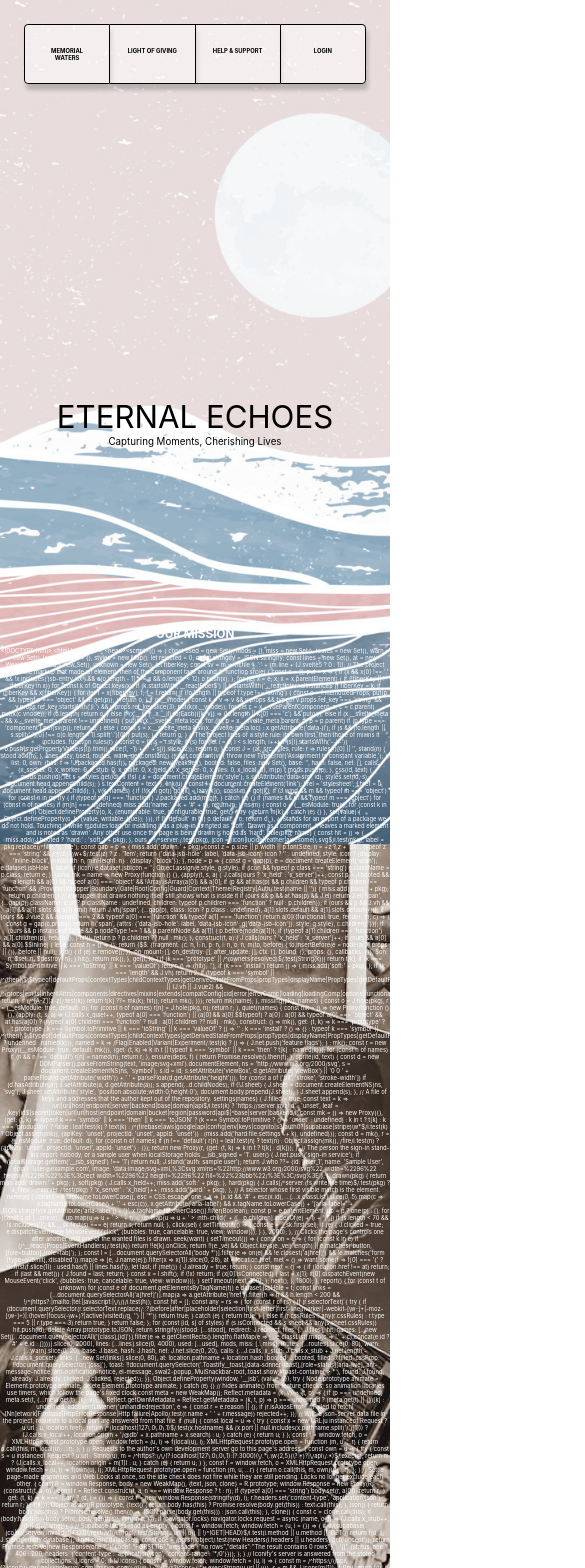
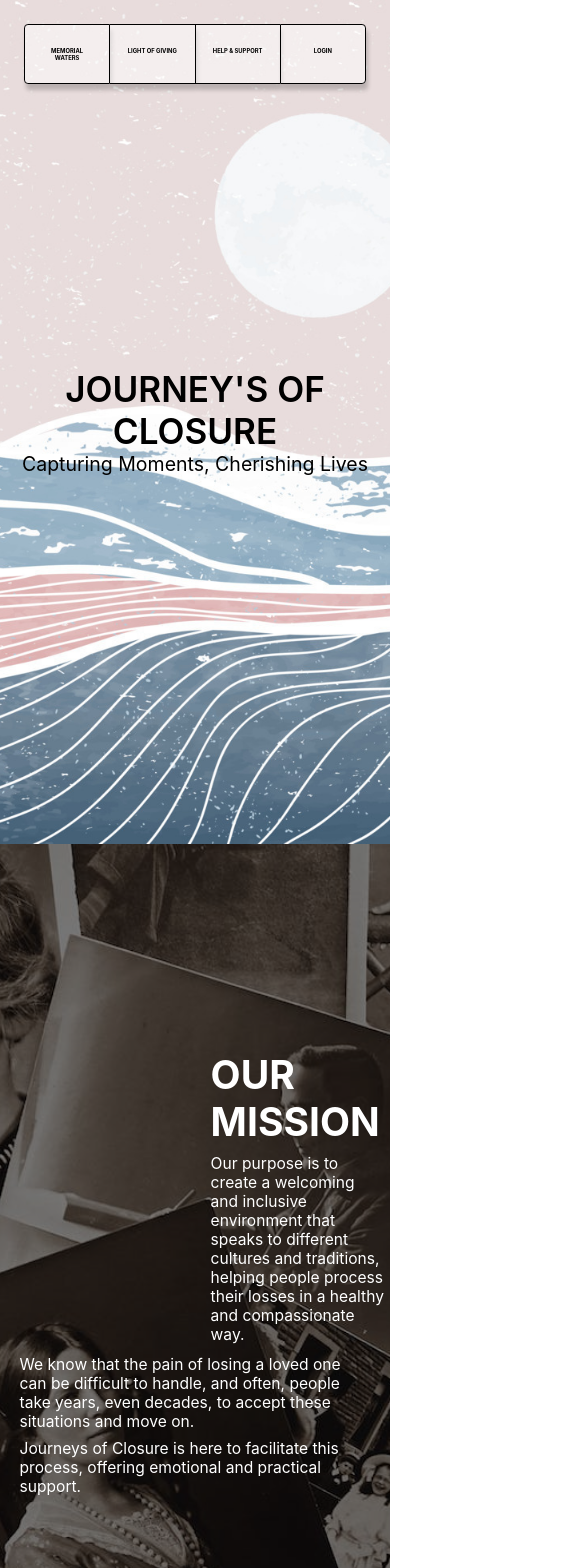
Before and after one commit to Journeys-of-Closure/frontend, a React (Create React App) app: page / in a window 390 px wide. Shown: the top 1568 px of the page, 585 px wide, since content can reach past the window. Built offline with nearby package versions, Linux system fonts and the light colour scheme.

Commit message:
feat: adding media queries

```diff
--- a/src/features/homePage/HomePage.css
+++ b/src/features/homePage/HomePage.css
@@ -6,54 +6,200 @@ h2 {
 
 /* HOME SECTION */
 
-#homeBackgroundImg {
+#home-section {
   display: flex;
-  flex-direction: column;
+  align-items: center;
+  justify-content: center;
+}
 
+#home-background-img {
+  display: flex;
   background-image: url("./assets/home_background.jpg");
   background-size: cover;
   background-repeat: no-repeat;
   background-position: center center;
 
-  text-align: center;
+  align-items: center;
   justify-content: center;
 
   width: 100vw;
-  height: 100vh; /* 100% of the viewport height */
+  height: 100vh;
 }
 
-#homeSection {
+#home-content {
   text-align: center;
-  font-size: 4vw;
+  justify-content: center;
 }
 
-#homeTitle {
-  font-weight: 400;
+#home-title {
+  font-weight: 600;
+  text-align: center;
+  font-size: 5vw;
 }
 
-#homeSubtitle {
+#home-subtitle {
   font-weight: normal;
   font-size: 2.5vw;
 }
 
 /* OUR MISSION SECTION */
 
-#ourMissionSection {
+#our-mission-section {
   display: flex;
-  flex-direction: column;
+  color: white;
 
+  height: 100vh;
+}
+
+#mission-background-img {
+  position: relative;
+  display: flex;
+  top: 0;
+  left: 0;
   background-image: url("./assets/ourMission_background.jpeg");
   background-size: cover;
   background-repeat: no-repeat;
   background-position: center center;
-
-  text-align: center;
-  justify-content: center;
-
   width: 100vw;
   height: 100vh; /* 100% of the viewport height */
+  justify-content: center;
+  align-items: center;
 }
 
-#missionText {
-  -webkit-text-fill-color: white;
+#mission-background-img::before {
+  content: "";
+  position: absolute;
+  top: 0;
+  left: 0;
+  width: 100%;
+  height: 100%;
+  background: rgba(
+    0,
+    0,
+    0,
+    0.5
+  ); /* Adjust the rgba value to control the opacity and color */
+  z-index: 1;
 }
+
+#mission-content {
+  display: flex;
+  flex-direction: column;
+  text-align: left;
+  margin-top: 5vw;
+  z-index: 2;
+}
+
+#mission-title-row {
+  display: flex;
+  flex-direction: column;
+  align-items: flex-end;
+}
+
+#mission-title,
+#mission-subtitle {
+  margin: 0;
+  max-width: 45vw; /* Ensure both title and subtitle have the same max-width */
+}
+
+#mission-title {
+  font-size: 6vw;
+  margin-bottom: 1vh; /* Add space between title and subtitle */
+}
+
+#mission-subtitle {
+  font-size: 2vw; /* Adjust font-size as necessary */
+  font-weight: 400;
+  margin-right: 5vw;
+}
+
+#mission-subtext-row {
+  display: flex;
+  margin-top: 2vw;
+}
+
+#mission-subtext-container {
+  display: flex;
+  justify-content: center;
+  flex-direction: column;
+}
+
+.mission-subtext {
+  display: flex;
+  margin: 1vw 15vw;
+  font-size: 2vw;
+}
+
+/* Media Queries for Responsiveness */
+
+@media (max-width: 1024px) {
+  #home-title {
+    font-size: 6vw;
+  }
+
+  #home-subtitle {
+    font-size: 3.5vw;
+  }
+
+  #mission-title {
+    font-size: 7vw;
+  }
+
+  #mission-subtitle {
+    font-size: 2.5vw;
+    margin-right: 3vw;
+  }
+
+  .mission-subtext {
+    margin: 1vw 10vw;
+    font-size: 2.5vw;
+  }
+}
+
+@media (max-width: 768px) {
+  #home-title {
+    font-size: 7vw;
+  }
+
+  #home-subtitle {
+    font-size: 4vw;
+  }
+
+  #mission-title {
+    font-size: 8vw;
+  }
+
+  #mission-subtitle {
+    font-size: 3vw;
+    margin-right: 2vw;
+  }
+
+  .mission-subtext {
+    margin: 1vw 8vw;
+    font-size: 3vw;
+  }
+}
+
+@media (max-width: 480px) {
+  #home-title {
+    font-size: 9vw;
+  }
+
+  #home-subtitle {
+    font-size: 5vw;
+  }
+
+  #mission-title {
+    font-size: 10vw;
+  }
+
+  #mission-subtitle {
+    font-size: 4vw;
+    margin-right: 1vw;
+  }
+
+  .mission-subtext {
+    margin: 1vw 5vw;
+    font-size: 4vw;
+  }
+}
--- a/src/features/homePage/HomePage.tsx
+++ b/src/features/homePage/HomePage.tsx
@@ -1,52 +1,54 @@
 // HomePage.tsx
-import axios from "axios";
-import { useEffect, useState } from "react";
 import "./HomePage.css";
-
-interface User {
-  id: number;
-  name: String;
-  email: String;
-  password: String;
-}
 
 function HomeSection() {
   return (
     <>
-      <div id="homeSection">
-        <div id="homeBackgroundImg">
-          <h1 id="homeTitle">ETERNAL ECHOES</h1>
-          <h2 id="homeSubtitle">Capturing Moments, Cherishing Lives</h2>
+      <section id="home-section">
+        <div id="home-background-img">
+          <div id="home-content">
+            <div id="home-text">
+              <h1 id="home-title">JOURNEY'S OF CLOSURE</h1>
+              <h2 id="home-subtitle">Capturing Moments, Cherishing Lives</h2>
+            </div>
+          </div>
         </div>
-      </div>
+      </section>
     </>
   );
 }
 
 function MissionSection() {
-  const [users, setUsers] = useState("");
-  const [error, setError] = useState<Error>();
-  useEffect(() => {
-    axios
-      .get("http://localhost:3000")
-      .then((response) => {
-        setUsers(response.data);
-        console.log(response.data);
-      })
-      .catch((error) => {
-        setError(error);
-        console.log(error);
-      });
-  }, []);
   return (
-    <div id="ourMissionSection">
-      <div id="missionBackGroundImg">
-        <div id="missionText">
-          <h1 id="missionTitle">OUR MISSION</h1>
-          <p>{users.toString()}</p>
+    <section id="our-mission-section">
+      <div id="mission-background-img">
+        <div id="mission-content">
+          <div id="mission-title-row">
+            <div id="mission-title-container">
+              <h1 id="mission-title">OUR MISSION</h1>
+              <p id="mission-subtitle">
+                Our purpose is to create a welcoming and inclusive environment
+                that speaks to different cultures and traditions, helping people
+                process their losses in a healthy and compassionate way.
+              </p>
+            </div>
+          </div>
+          <div id="mission-subtext-row">
+            <div id="mission-subtext-container">
+              <p className="mission-subtext">
+                We know that the pain of losing a loved one can be difficult to
+                handle, and often, people take years, even decades, to accept
+                these situations and move on.
+              </p>
+              <p className="mission-subtext">
+                Journeys of Closure is here to facilitate this process, offering
+                emotional and practical support.
+              </p>
+            </div>
+          </div>
         </div>
       </div>
-    </div>
+    </section>
   );
 }
 
--- a/src/features/homePage/navBar/NavBar.css
+++ b/src/features/homePage/navBar/NavBar.css
@@ -3,9 +3,10 @@
   position: fixed;
   justify-content: center;
   margin: 1.5rem;
-    left: 0;    /* Ensures the navbar starts from the left edge */
-    right: 0;   /* Ensures the navbar ends at the right edge */
+  left: 0; /* Ensures the navbar starts from the left edge */
+  right: 0; /* Ensures the navbar ends at the right edge */
   width: -webkit-fill-available;
+  z-index: 2;
 }
 
 .nav-btn {
@@ -25,7 +26,8 @@
 }
 
 .nav-btn:hover {
-    background: #ffffff radial-gradient(circle, transparent 1%, #ffffff 1%) center/15000%;
+  background: #ffffff radial-gradient(circle, transparent 1%, #ffffff 1%)
+    center/15000%;
 }
 
 .nav-btn:active {
@@ -33,7 +35,6 @@
   background-size: 100%;
   transition: background 0s;
 }
-
 
 .nav-btn:first-child {
   border: solid black 0.2vw;
@@ -45,7 +46,8 @@
   border-right: solid black 0.2vw;
 }
 
-.nav-btn:nth-child(2), .nav-btn:nth-child(3) {
+.nav-btn:nth-child(2),
+.nav-btn:nth-child(3) {
   border-top: solid black 0.2vw;
   border-bottom: solid black 0.2vw;
 }
```
Also changed, not shown: public/logo192.png (added). Lines whose indentation alone changed are shown as unchanged.
